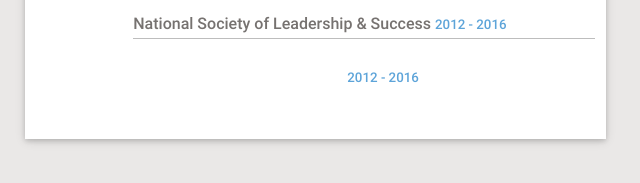
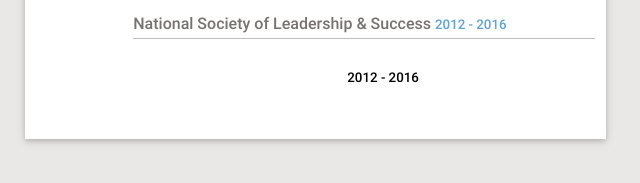
Before and after one commit to ajbott/ajbott.github.io, a plain HTML site: page index.html in a window 1280 px wide. Shown: the part 1647-1830 px from the top of the page, 482-1122 px from the left. Drawn offline with Linux system fonts and the light colour scheme; some packages are replaced by stand-ins of ours.

Commit message:
Update index.html

```diff
--- a/index.html
+++ b/index.html
@@ -347,7 +347,7 @@
                                 </div>
 
                                 <div class="custom-content-wrapper wow fadeIn a7" data-wow-delay="0.45s">
-                                    <h3><a href="http://meritpages.com/ajbott">President's List (8 Semesters)</a><span style="color:#5da4d9">2012 - 2016</span></h3>
+                                    <h3><a href="http://meritpages.com/ajbott">President's List (8 Semesters)</a><span style="color:#000000">2012 - 2016</span></h3>
                                 </div>
                             </div>
                         </div>
```
